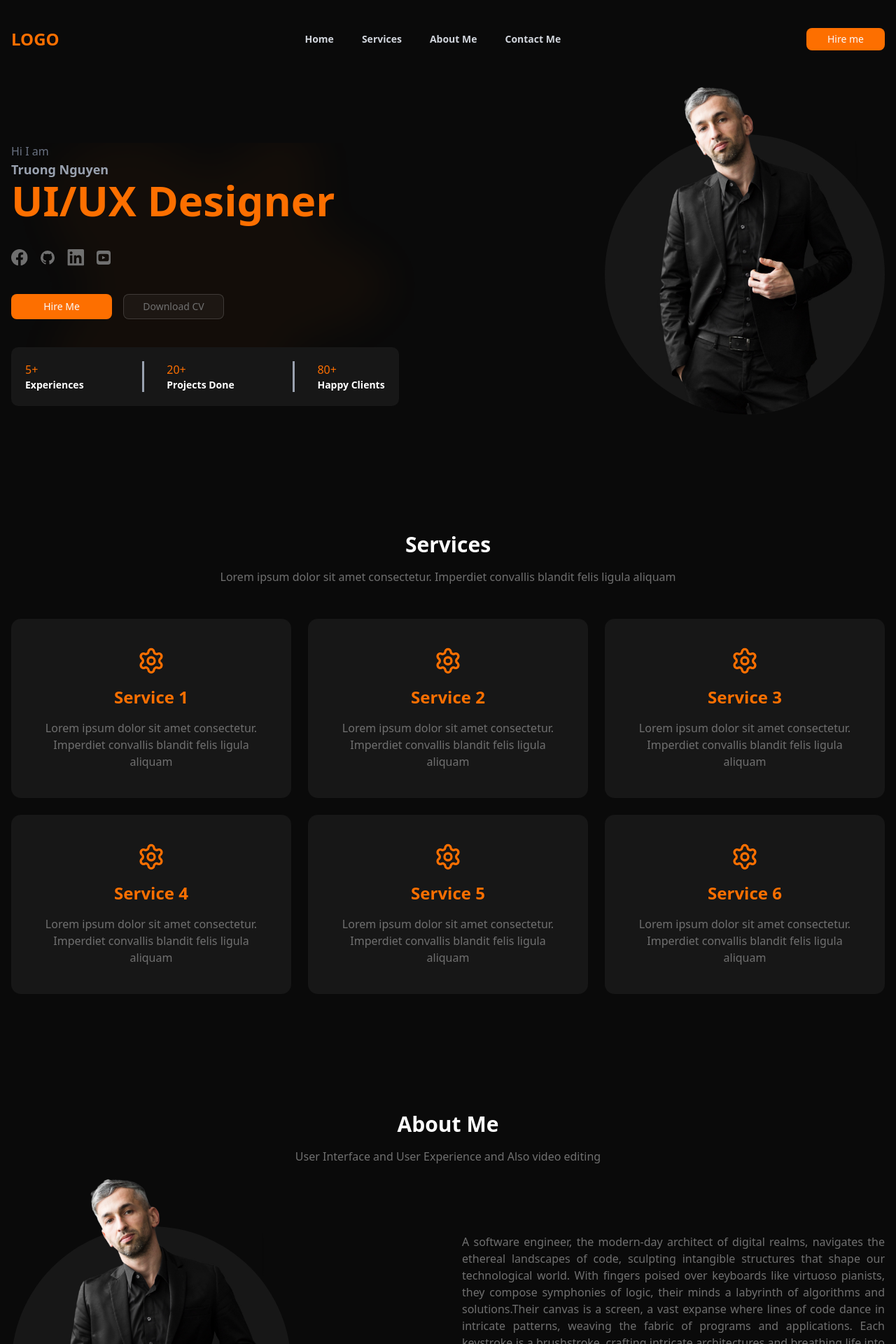
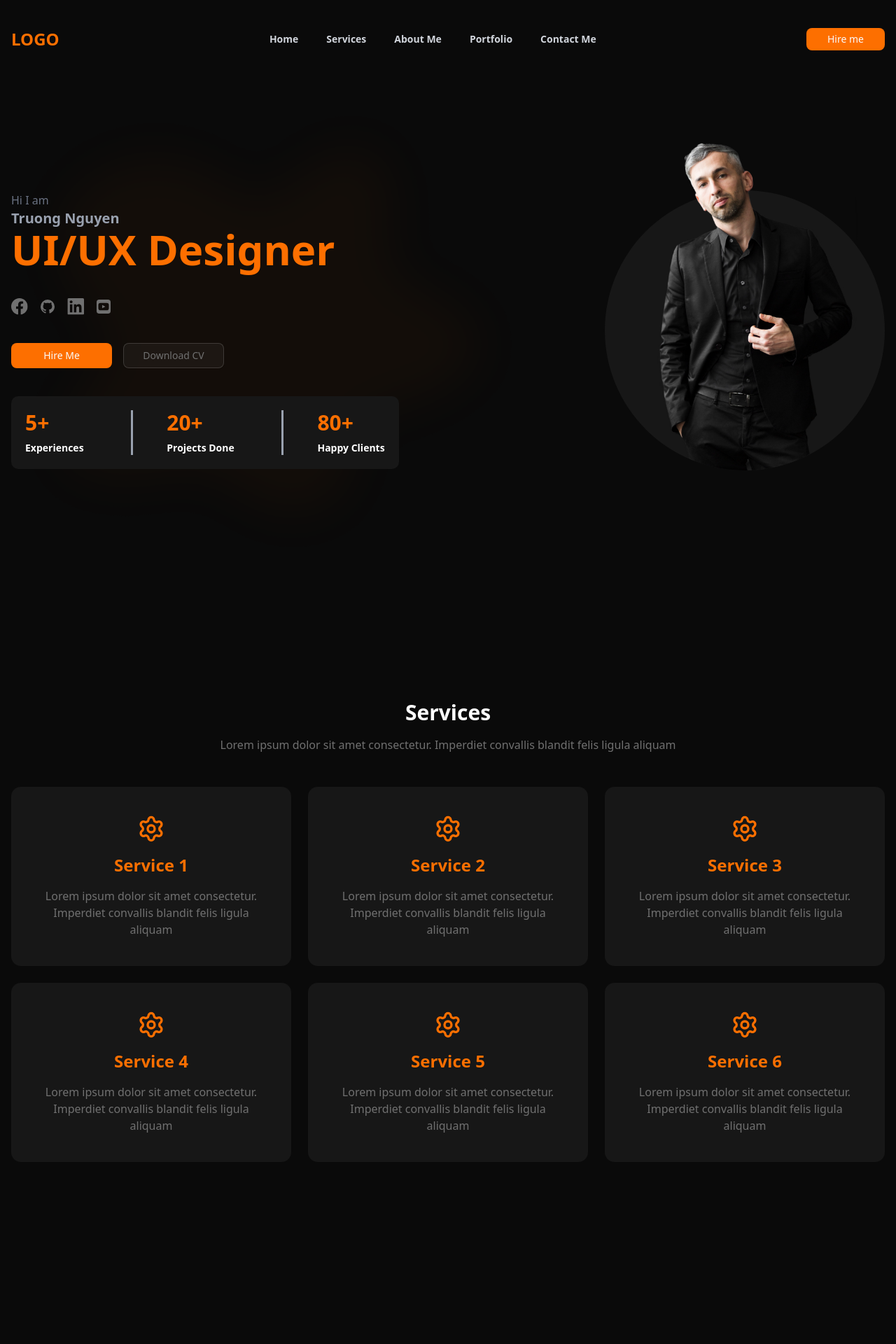
Before and after one commit to huutruong2304/portfolio-3, a Next.js app: page / in a window 1280 px wide. Shown: the top 1920 px of the page at 70% size. Built offline with nearby package versions, Linux system fonts and the light colour scheme.

Commit message:
feat: add animation for each section  and fix ui bugs

```diff
--- a/app/page.tsx
+++ b/app/page.tsx
@@ -1,3 +1,4 @@
+import AchievementBox from '@/components/custom/achievement-box'
 import AppSection from '@/components/custom/app-section'
 import PortfolioCard from '@/components/custom/portfolio-card'
 import ProgressSkill from '@/components/custom/progress-skill'
@@ -13,6 +14,9 @@ import NextJSIcon from '@/components/icons/nextjs-icon'
 import TailwindIcon from '@/components/icons/nextjs-icon copy'
 import ReactIcon from '@/components/icons/react-icon'
 import YoutubeIcon from '@/components/icons/youtube-icon'
+import { FadeIn } from '@/components/motion/fade-in'
+import { SlideUp } from '@/components/motion/slide-up'
+import { ZoomIn } from '@/components/motion/zoom-in'
 import { Button } from '@/components/ui/button'
 import { DownloadIcon, FigmaIcon, SettingsIcon } from 'lucide-react'
 import Image from 'next/image'
@@ -64,11 +68,15 @@ export default function Home() {
     <div>
       {/* Home */}
       <div className="app-container">
-        <TwoColSection>
-          <div className="bg-[url('/images/home-vector.png')] bg-cover bg-center order-2 md:order-1 text-center md:text-left">
+        <FadeIn>
+          <TwoColSection
+            id="#"
+            className="min-h-[90vh] bg-[url('/images/home-vector.png')] bg-origin-content bg-bottom md:bg-left  bg-no-repeat"
+          >
+            <div className="order-2 md:order-1 text-center md:text-left">
               <p className="text-gray-500">Hi I am</p>
-            <h2 className="text-lg font-semibold text-gray-400">Truong Nguyen</h2>
-            <h1 className="text-4xl md:text-6xl font-semibold text-primary">UI/UX Designer</h1>
+              <h2 className="text-xl font-semibold text-gray-400">Truong Nguyen</h2>
+              <h1 className="text-3xl md:text-6xl font-semibold text-primary">UI/UX Designer</h1>
 
               <div className="flex gap-4 mt-6 md:mt-10 mx-auto justify-center md:justify-start">
                 <FacebookIcon className="icon-hover" />
@@ -84,18 +92,17 @@ export default function Home() {
               </div>
 
               <div className="w-full md:w-11/12 bg-card flex flex-row gap-5 p-5 mt-10  justify-between rounded-lg">
-              <div className="flex flex-col">
-                <h5 className="text-primary">5+</h5>
-                <p className="text-sm text-white font-semibold">Experiences</p>
-              </div>
-              <div className="flex flex-col border-l-3 border-gray-400 pl-8">
-                <h5 className="text-primary">20+</h5>
-                <p className="text-sm text-white font-semibold">Projects Done</p>
-              </div>
-              <div className="flex flex-col border-l-3 border-gray-400 pl-8">
-                <h5 className="text-primary">80+</h5>
-                <p className="text-sm text-white font-semibold">Happy Clients</p>
-              </div>
+                <AchievementBox value="5+" description="Experiences" />
+                <AchievementBox
+                  value="20+"
+                  description="Projects Done"
+                  className="border-l-3 border-gray-400 pl-8 md:pl-12"
+                />
+                <AchievementBox
+                  value="80+"
+                  description="Happy Clients"
+                  className="border-l-3 border-gray-400 pl-8 md:pl-12"
+                />
               </div>
             </div>
             <div className="flex justify-center md:justify-end select-none  mt-10 md:mt-0 order-1 md:order-2">
@@ -114,8 +121,10 @@ export default function Home() {
               </div>
             </div>
           </TwoColSection>
+        </FadeIn>
         {/* service */}
-        <AppSection>
+        <SlideUp>
+          <AppSection id="services">
             <SectionTitle value="Services" />
             <SectionDescription value="Lorem ipsum dolor sit amet consectetur. Imperdiet convallis blandit felis ligula aliquam" />
             <div className="grid grid-cols-2 md:grid-cols-3 gap-4 md:gap-6 mt-5 md:mt-10">
@@ -129,8 +138,10 @@ export default function Home() {
               ))}
             </div>
           </AppSection>
+        </SlideUp>
         {/* about me */}
-        <AppSection>
+        <AppSection id="about">
+          <SlideUp>
             <SectionTitle value="About Me" />
             <SectionDescription value="User Interface and User Experience and Also video editing " />
             <TwoColSection>
@@ -153,15 +164,15 @@ export default function Home() {
                 <p className="text-justify">
                   A software engineer, the modern-day architect of digital realms, navigates the
                   ethereal landscapes of code, sculpting intangible structures that shape our
-                technological world. With fingers poised over keyboards like virtuoso pianists, they
-                compose symphonies of logic, their minds a labyrinth of algorithms and
+                  technological world. With fingers poised over keyboards like virtuoso pianists,
+                  they compose symphonies of logic, their minds a labyrinth of algorithms and
                   solutions.Their canvas is a screen, a vast expanse where lines of code dance in
-                intricate patterns, weaving the fabric of programs and applications. Each keystroke
-                is a brushstroke, crafting intricate architectures and breathing life into
-                innovative designs.In this digital atelier, they don the mantle of problem solvers,
-                confronting bugs and glitches like valiant knights in an ever-evolving quest for
-                perfection. Debugging becomes a noble pursuit, unraveling the mysteries hidden
-                within the tangled webs of code. designs.In this digital atelier.
+                  intricate patterns, weaving the fabric of programs and applications. Each
+                  keystroke is a brushstroke, crafting intricate architectures and breathing life
+                  into innovative designs.In this digital atelier, they don the mantle of problem
+                  solvers, confronting bugs and glitches like valiant knights in an ever-evolving
+                  quest for perfection. Debugging becomes a noble pursuit, unraveling the mysteries
+                  hidden within the tangled webs of code. designs.In this digital atelier.
                 </p>
                 <div className="text-center md:text-left">
                   <Button className="my-5 md:my-10 min-w-40">
@@ -170,8 +181,10 @@ export default function Home() {
                 </div>
               </div>
             </TwoColSection>
+          </SlideUp>
           {/* skills */}
-          <div className="grid grid-cols-5">
+          <ZoomIn delay={0.4}>
+            <div className="grid grid-cols-3 md:grid-cols-5 justify-center">
               {skills.map((skill, index) => (
                 <ProgressSkill
                   key={index}
@@ -181,9 +194,11 @@ export default function Home() {
                 />
               ))}
             </div>
+          </ZoomIn>
         </AppSection>
         {/* portfolio */}
-        <AppSection>
+        <AppSection id="portfolio">
+          <SlideUp>
             <SectionTitle value="Portfolio" />
             <div className="flex flex-wrap justify-center w-full md:w-3/4 mx-auto">
               {portfolioTopics.map((topic) => (
@@ -196,6 +211,8 @@ export default function Home() {
                 </Button>
               ))}
             </div>
+          </SlideUp>
+          <ZoomIn delay={0.5}>
             <div className="grid grid-cols-2 md:grid-cols-4 gap-5 mt-10">
               {projects.map((project, index) => (
                 <PortfolioCard
@@ -207,12 +224,15 @@ export default function Home() {
                 />
               ))}
             </div>
+          </ZoomIn>
         </AppSection>
         {/* contact me */}
-        <AppSection>
+        <AppSection id="contact">
+          <SlideUp>
             <SectionTitle value="Contact me" />
             <SectionDescription value="Cultivating Connections: Reach Out and Connect with Me" />
             <ContactForm />
+          </SlideUp>
         </AppSection>
       </div>
     </div>
--- /dev/null
+++ b/components/custom/achievement-box.tsx
@@ -0,0 +1,19 @@
+import { cn } from '@/lib/utils'
+import React from 'react'
+
+type Props = {
+  value: string
+  description: string
+  className?: string
+}
+
+const AchievementBox = ({ value, description, className }: Props) => {
+  return (
+    <div className={cn('flex flex-col gap-2', className)}>
+      <h5 className="text-primary text-2xl md:text-3xl font-bold">{value}</h5>
+      <p className="text-sm text-white font-semibold">{description}</p>
+    </div>
+  )
+}
+
+export default AchievementBox
--- a/components/custom/app-footer.tsx
+++ b/components/custom/app-footer.tsx
@@ -6,9 +6,7 @@ import YoutubeIcon from '../icons/youtube-icon'
 import Link from 'next/link'
 import { MailIcon, PhoneCallIcon } from 'lucide-react'
 
-type Props = {}
-
-const AppFooter = (props: Props) => {
+const AppFooter = () => {
   const headerList: { id: string; name: string; href: string }[] = [
     {
       id: 'home',
@@ -32,8 +30,8 @@ const AppFooter = (props: Props) => {
     },
   ]
   return (
-    <div className="w-full py-10">
-      <div className="w-1/2 mx-auto text-center">
+    <div className="app-container">
+      <div className="w-full md:w-1/2 mx-auto text-center">
         <div className="text-primary uppercase font-bold text-2xl py-5">Logo</div>
         <ul className="gap-10 hidden md:flex justify-center py-5">
           {headerList.map((item) => (
--- a/components/custom/app-header.tsx
+++ b/components/custom/app-header.tsx
@@ -13,12 +13,17 @@ const AppHeader = () => {
     {
       id: 'services',
       name: 'Services',
-      href: '#service',
+      href: '#services',
     },
     {
       id: 'about',
       name: 'About Me',
       href: '#about',
+    },
+    {
+      id: 'portfolio',
+      name: 'Portfolio',
+      href: '#portfolio',
     },
     {
       id: 'contact',
@@ -32,7 +37,7 @@ const AppHeader = () => {
       <div className="app-container flex justify-between items-center">
         <div className="md:hidden">
           <Sheet>
-            <SheetTrigger>
+            <SheetTrigger className="w-20">
               <MenuIcon />
             </SheetTrigger>
             <SheetContent className="pt-20 w-[240px]">
@@ -66,7 +71,7 @@ const AppHeader = () => {
             </li>
           ))}
         </ul>
-        <Button className="md:min-w-28" size={'sm'}>
+        <Button className="w-20 md:min-w-28" size={'sm'}>
           Hire me{' '}
         </Button>
       </div>
--- a/components/custom/app-section.tsx
+++ b/components/custom/app-section.tsx
@@ -6,7 +6,7 @@ type Props = React.HTMLAttributes<HTMLElement> & {
 
 const AppSection = ({ children, ...props }: Props) => {
   return (
-    <section className="w-full py-10  md:py-20" {...props}>
+    <section className="w-full py-10  md:py-40" {...props}>
       {children}
     </section>
   )
--- a/components/custom/section-description.tsx
+++ b/components/custom/section-description.tsx
@@ -6,7 +6,7 @@ type Props = {
 
 const SectionDescription = ({ value }: Props) => {
   return (
-    <div className="text-base font-normal text-foreground w-2/3 mx-auto text-center py-2">
+    <div className="text-base font-normal text-foreground w-full md:w-2/3 mx-auto text-center py-2">
       {value}
     </div>
   )
--- /dev/null
+++ b/components/motion/fade-in.tsx
@@ -0,0 +1,20 @@
+'use client'
+import { motion } from 'framer-motion'
+import React from 'react'
+
+type FadeInProps = {
+  children: React.ReactNode
+  delay?: number
+  duration?: number
+}
+
+export const FadeIn = ({ children, delay = 0, duration = 0.6 }: FadeInProps) => (
+  <motion.div
+    initial={{ opacity: 0 }}
+    whileInView={{ opacity: 1 }}
+    transition={{ delay, duration, ease: 'easeOut' }}
+    viewport={{ once: true }}
+  >
+    {children}
+  </motion.div>
+)
--- /dev/null
+++ b/components/motion/reveal-text.tsx
@@ -0,0 +1,37 @@
+'use client'
+import { motion } from 'framer-motion'
+import React from 'react'
+
+type RevealTextProps = {
+  text: string
+  delay?: number
+  duration?: number
+}
+
+export const RevealText = ({ text, delay = 0, duration = 0.05 }: RevealTextProps) => {
+  const letters = text.split('')
+
+  return (
+    <motion.span
+      style={{ display: 'inline-block', overflow: 'hidden' }}
+      initial="hidden"
+      whileInView="visible"
+      viewport={{ once: true }}
+    >
+      {letters.map((char, i) => (
+        <motion.span
+          key={i}
+          style={{ display: 'inline-block' }}
+          initial={{ y: '100%' }}
+          animate={{ y: 0 }}
+          transition={{
+            delay: delay + i * duration,
+            ease: 'easeOut',
+          }}
+        >
+          {char === ' ' ? '\u00A0' : char}
+        </motion.span>
+      ))}
+    </motion.span>
+  )
+}
--- /dev/null
+++ b/components/motion/slide-up.tsx
@@ -0,0 +1,20 @@
+'use client'
+import { motion } from 'framer-motion'
+import React from 'react'
+
+type SlideUpProps = {
+  children: React.ReactNode
+  delay?: number
+  y?: number
+}
+
+export const SlideUp = ({ children, delay = 0.5, y = 40 }: SlideUpProps) => (
+  <motion.div
+    initial={{ opacity: 0, y }}
+    whileInView={{ opacity: 1, y: 0 }}
+    transition={{ delay, duration: 0.6, ease: 'easeOut' }}
+    viewport={{ once: true }}
+  >
+    {children}
+  </motion.div>
+)
--- /dev/null
+++ b/components/motion/zoom-in.tsx
@@ -0,0 +1,19 @@
+'use client'
+import { motion } from 'framer-motion'
+import React from 'react'
+
+type ZoomInProps = {
+  children: React.ReactNode
+  delay?: number
+}
+
+export const ZoomIn = ({ children, delay = 0 }: ZoomInProps) => (
+  <motion.div
+    initial={{ opacity: 0, scale: 0.8 }}
+    whileInView={{ opacity: 1, scale: 1 }}
+    transition={{ delay, duration: 0.6, ease: 'easeOut' }}
+    viewport={{ once: true }}
+  >
+    {children}
+  </motion.div>
+)
--- a/package.json
+++ b/package.json
@@ -16,6 +16,7 @@
     "@radix-ui/react-slot": "^1.2.3",
     "class-variance-authority": "^0.7.1",
     "clsx": "^2.1.1",
+    "framer-motion": "^12.23.24",
     "lucide-react": "^0.545.0",
     "next": "15.5.5",
     "react": "19.1.0",
```
Also changed, not shown: 1 other file (tests, documents, lock files or other folders). Lines whose indentation alone changed are shown as unchanged.
